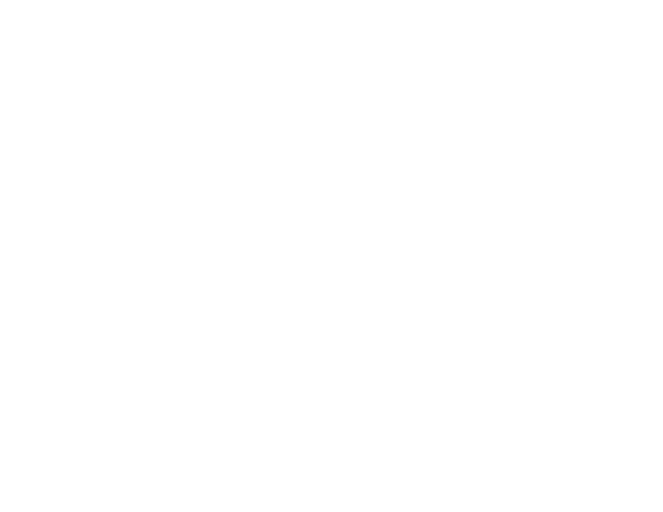
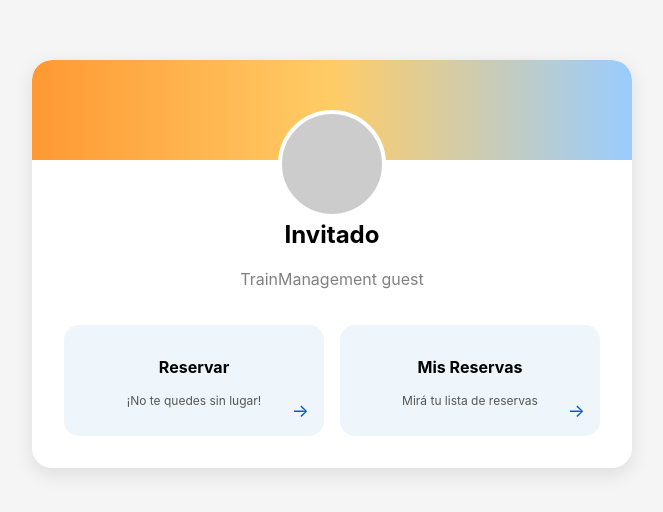
Before and after one commit to Facundo-Lanusse/electronica-digital, a React (Create React App) app in the folder frontend/: page /perfil in a window 1280 px wide. Before the commit this address had no page. Shown: the part 168-680 px from the top of the page, without its empty margins (308-971 px from the left). Built offline with nearby package versions, Linux system fonts and the light colour scheme.

Commit message:
perfil diseño y nombre conectados

```diff
--- a/frontend/src/App.js
+++ b/frontend/src/App.js
@@ -3,6 +3,8 @@
 import LandingPage from './components/LandingPage';
 import Home from './components/Home';
 import Reservar from './components/Reservar';
+import Perfil from './components/Perfil';
+
 
 function App() {
   return (
@@ -11,6 +13,7 @@
           <Route path="/" element={<LandingPage />} />
           <Route path="/home" element={<Home />} />
             <Route path="/reservar" element={<Reservar />} />
+            <Route path="/perfil" element={<Perfil />} />
         </Routes>
       </Router>
   );
--- a/frontend/src/components/Home.jsx
+++ b/frontend/src/components/Home.jsx
@@ -79,8 +79,13 @@
                     <motion.li variants={itemVariants} onClick={() => navigate('/reservar')}>
                         Reservar
                     </motion.li>
-                    <motion.li variants={itemVariants}>Mis Reservas</motion.li>
-                    <motion.li variants={itemVariants}>Perfil</motion.li>
+                    <motion.li variants={itemVariants} onClick={() => navigate('/misreservas')}>
+                        Mis Reservas
+                    </motion.li>
+                    <motion.li variants={itemVariants} onClick={() => navigate('/perfil')}>
+                        Perfil
+                    </motion.li>
+
                 </motion.ul>
             </motion.nav>
         </div>
--- a/frontend/src/components/LandingPage.jsx
+++ b/frontend/src/components/LandingPage.jsx
@@ -78,6 +78,10 @@
                 // Guardar el token JWT en localStorage
                 if (data.token) {
                     localStorage.setItem('token', data.token);
+                    if (data.user && data.user.name) {
+                        localStorage.setItem('name', data.user.name); //guarda nombre
+                    }
+
 
                     // Decodificar el token para obtener el ID de usuario (sin verificar firma)
                     try {
--- /dev/null
+++ b/frontend/src/components/Perfil.jsx
@@ -0,0 +1,35 @@
+import React from 'react';
+import { useNavigate } from 'react-router-dom';
+import '../css/Perfil.css';
+
+const Perfil = () => {
+    const navigate = useNavigate();
+
+    const name = localStorage.getItem('name') || 'Invitado';
+
+    return (
+        <div className="perfil-container">
+            <div className="perfil-card">
+                <div className="perfil-header" />
+                <div className="perfil-avatar" />
+                <h2 className="perfil-name">{name}</h2>
+                <p className="perfil-role">TrainManagement guest</p>
+
+                <div className="perfil-actions">
+                    <div className="perfil-button" onClick={() => navigate('/reservar')}>
+                        <p className="perfil-button-title">Reservar</p>
+                        <p className="perfil-button-sub">¡No te quedes sin lugar!</p>
+                        <span className="arrow">→</span>
+                    </div>
+                    <div className="perfil-button" onClick={() => navigate('/misreservas')}>
+                        <p className="perfil-button-title">Mis Reservas</p>
+                        <p className="perfil-button-sub">Mirá tu lista de reservas</p>
+                        <span className="arrow">→</span>
+                    </div>
+                </div>
+            </div>
+        </div>
+    );
+};
+
+export default Perfil;
--- /dev/null
+++ b/frontend/src/css/Perfil.css
@@ -0,0 +1,89 @@
+.perfil-container {
+    display: flex;
+    justify-content: center;
+    align-items: center;
+    padding: 2rem;
+    background-color: #f5f5f5;
+    min-height: 100vh;
+}
+
+.perfil-card {
+    background: white;
+    border-radius: 20px;
+    box-shadow: 0 6px 20px rgba(0, 0, 0, 0.1);
+    max-width: 600px;
+    width: 100%;
+    text-align: center;
+    overflow: hidden;
+    position: relative;
+}
+
+.perfil-header {
+    height: 100px;
+    background: linear-gradient(90deg, #ff9933, #ffcc66, #99ccff);
+    border-top-left-radius: 20px;
+    border-top-right-radius: 20px;
+}
+
+.perfil-avatar {
+    width: 100px;
+    height: 100px;
+    background-color: #ccc;
+    border-radius: 50%;
+    position: absolute;
+    top: 50px;
+    left: 50%;
+    transform: translateX(-50%);
+    border: 4px solid white;
+}
+
+.perfil-name {
+    margin-top: 60px;
+    font-size: 24px;
+    font-weight: bold;
+}
+
+.perfil-role {
+    color: gray;
+    margin-bottom: 20px;
+}
+
+.perfil-actions {
+    display: flex;
+    justify-content: space-around;
+    padding: 1rem 2rem 2rem;
+    gap: 1rem;
+}
+
+.perfil-button {
+    background-color: #eef6fb;
+    padding: 1rem;
+    border-radius: 15px;
+    flex: 1;
+    cursor: pointer;
+    transition: 0.3s;
+    position: relative;
+}
+
+.perfil-button:hover {
+    background-color: #d9ecf6;
+}
+
+.perfil-button-title {
+    font-weight: bold;
+    font-size: 16px;
+}
+
+.perfil-button-sub {
+    font-size: 12px;
+    color: #555;
+    margin-top: 4px;
+}
+
+.arrow {
+    position: absolute;
+    right: 15px;
+    bottom: 15px;
+    font-size: 18px;
+    color: #0056d2;
+}
```
